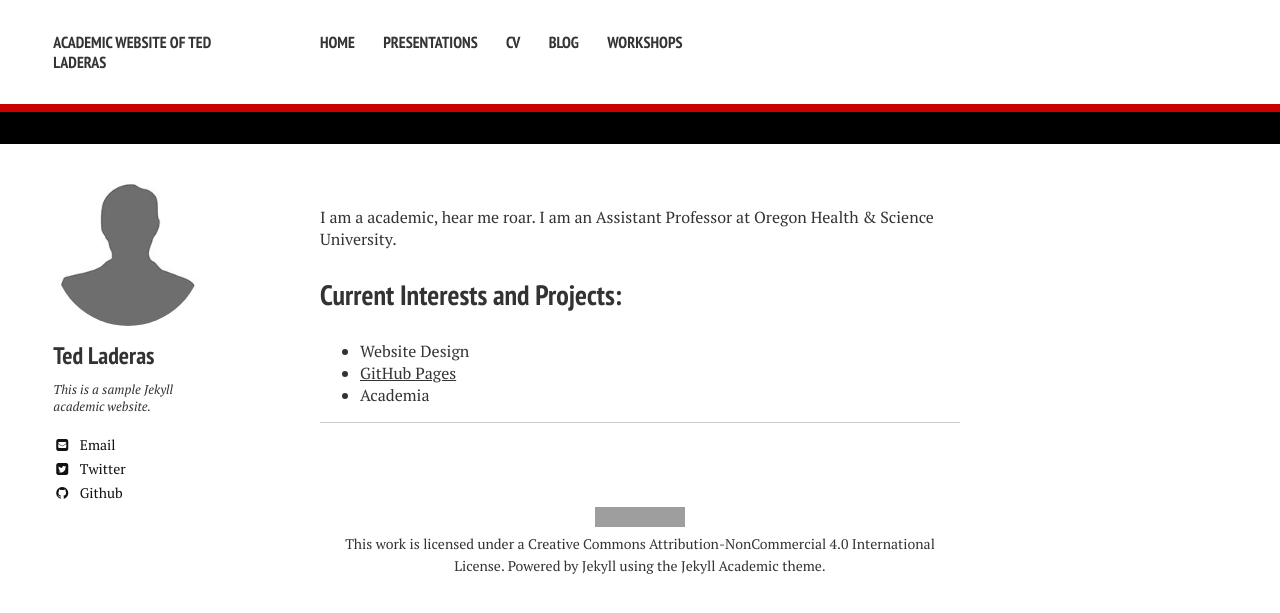
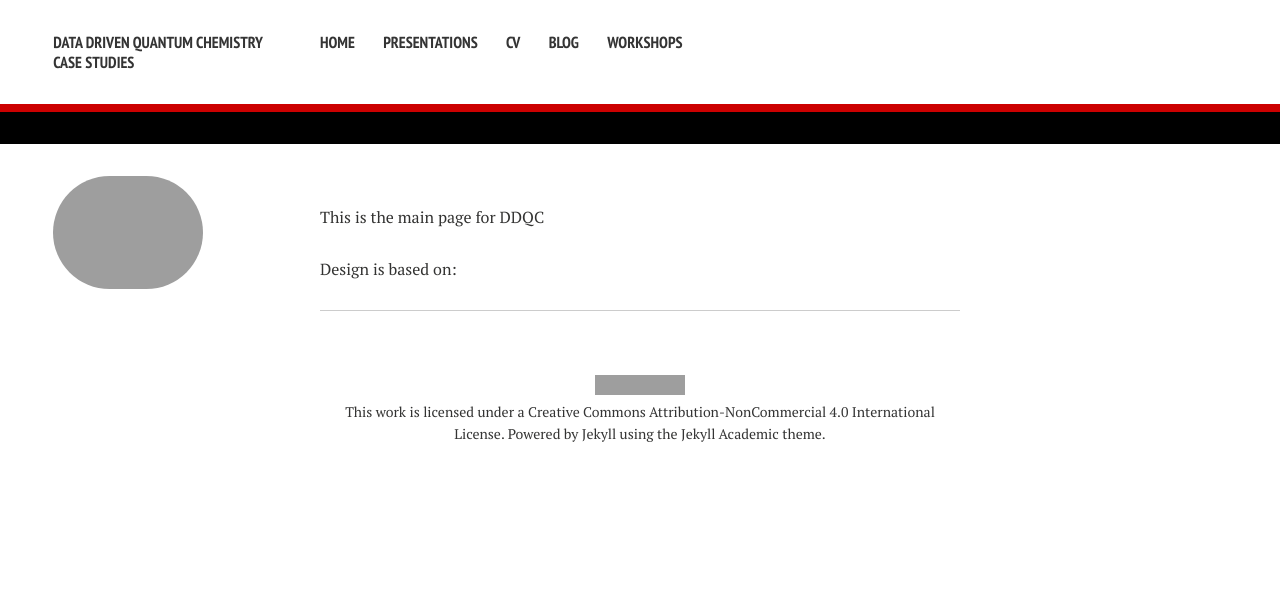
Before and after one commit to ChemRacer/DDQC_Demo, a Jekyll site: the page built from index.md, in a window 1280 px wide. Shown: the top 613 px of the page. Built offline with Jekyll 4.4.1, drawn with Linux system fonts in a browser that asks for light colours; nearby versions of some CDN libraries; grey boxes are pictures that could not be loaded.

Commit message:
Tue Dec 14 12:41:14 EST 2021

```diff
--- a/_config.yml
+++ b/_config.yml
@@ -1,44 +1,9 @@
 # Site wide configuration
 
-title: Academic Website of Ted Laderas
+title: Data Driven Quantum Chemistry Case Studies
 locale: en_US
 logo: # filename of a logo image that has been placed into your images directory
 
-# Enter the following platform usernames if you would like for them to appear on your site.
-owner:
-  name: Ted Laderas
-  avatar: bio-photo.jpg
-  bio: "This is a sample Jekyll academic website."
-  email: laderast@ohsu.edu
-  # Do not include the @ symbol in your Twitter username
-  twitter: laderast
-  linkedin: #username
-  github: laderast
-  orcid: # ID Number (ex. 0000-0000-0000-0000)
-  researchgate: #username
-  mendeley: #username
-  google:
-    plus: #username
-    analytics:
-    verify:
-    scholar: #id
-  facebook: #username
-  instagram: #username
-  bing-verify:
-  stackoverflow: #123456/username from a "https://stackoverflow.com/users/123456/username" link
-  xing: #username
-  lastfm: #username
-  tumblr: #username
-  pinterest: #username
-  foursquare: #username
-  steam: #username
-  dribbble: #username
-  youtube: #username
-  soundcloud: #username
-  weibo: #username
-  flickr: #username
-  codepen: #username
-  disqus-shortname:
 
 # The following adjust the accents for your site. If you would like to further edit colors, fonts, font sizes, etc.
 # you may do so in _sass/variables.scss
--- a/index.md
+++ b/index.md
@@ -3,10 +3,6 @@ layout: page
 excerpt: "About Me..."
 ---
 
-I am a academic, hear me roar. I am an Assistant Professor at Oregon Health & Science University.
+This is the main page for DDQC
 
-## Current Interests and Projects:
-
-- Website Design
-- [GitHub Pages](http://laderast.github.io)
-- Academia
+Design is based on:[](https://github.com/laderast/academic_site_workshop)
```
